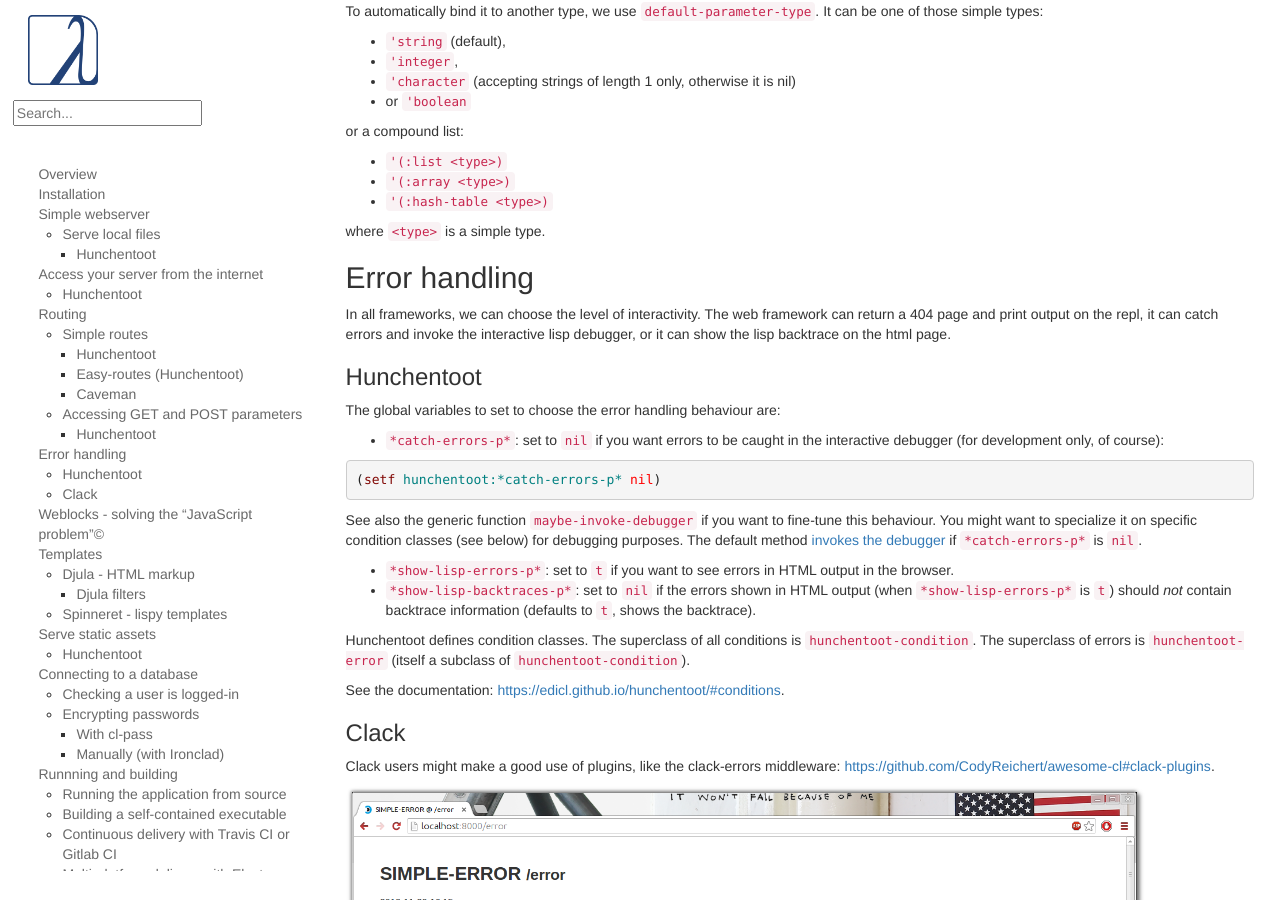
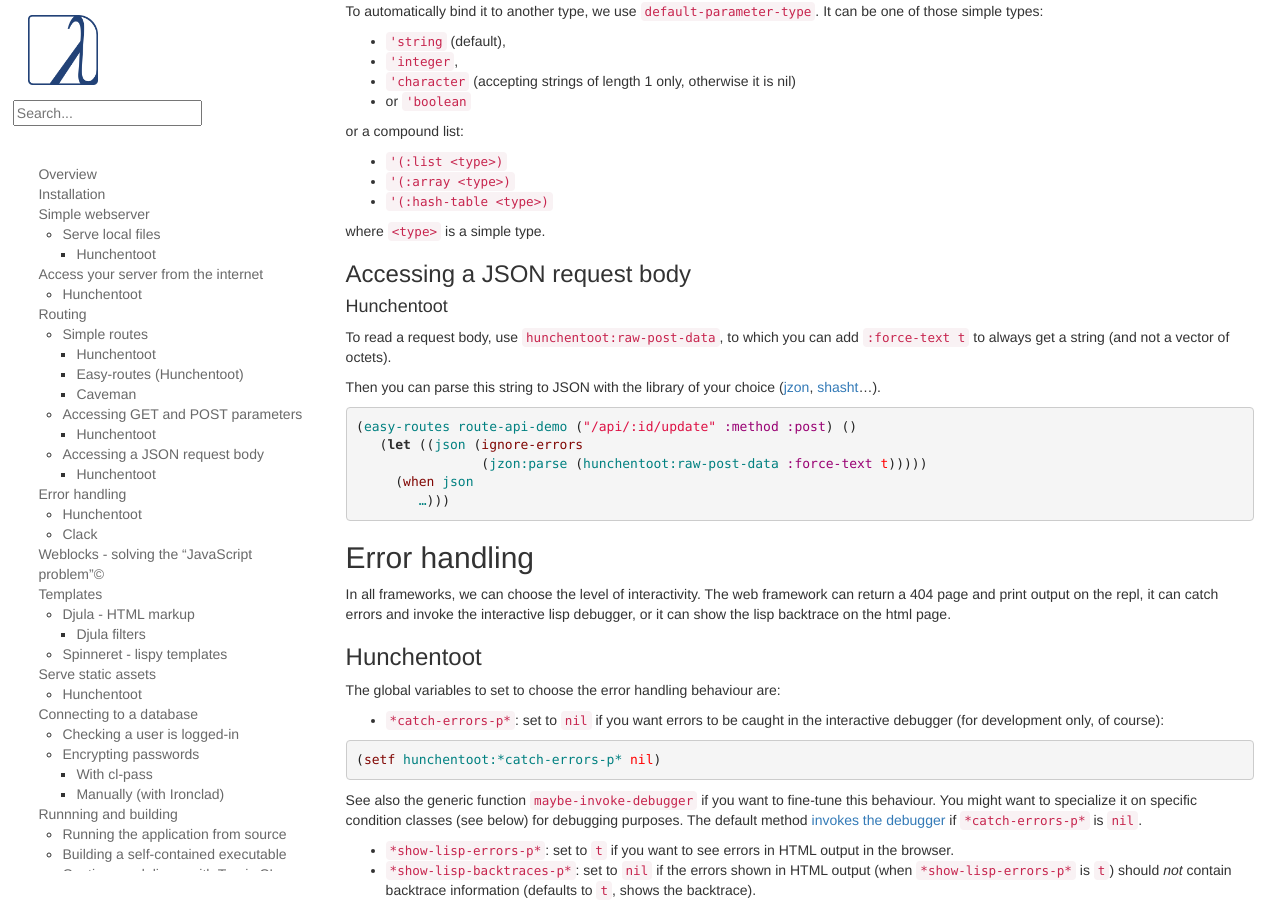
Before and after one commit to LispCookbook/cl-cookbook, a Jekyll site: the page built from web.md, in a window 1280 px wide and 900 px high, scrolled down 6409 px. Built offline with Jekyll 4.4.1, drawn with Linux system fonts in a browser that asks for light colours.

Commit message:
web: request body with raw-post-data :force-text, JSON

```diff
--- a/web.md
+++ b/web.md
@@ -455,6 +455,24 @@
 - `'(:hash-table <type>)`
 
 where `<type>` is a simple type.
+
+### Accessing a JSON request body
+
+#### Hunchentoot
+
+To read a request body, use `hunchentoot:raw-post-data`, to which you
+can add `:force-text t` to always get a string (and not a vector of
+octets).
+
+Then you can parse this string to JSON with the library of your choice ([jzon](https://github.com/Zulu-Inuoe/jzon/), [shasht](https://github.com/yitzchak/shasht)…).
+
+~~~lisp
+(easy-routes route-api-demo ("/api/:id/update" :method :post) ()
+   (let ((json (ignore-errors
+                (jzon:parse (hunchentoot:raw-post-data :force-text t)))))
+     (when json
+        …)))
+~~~
 
 
 <!-- ## Sessions -->
```
